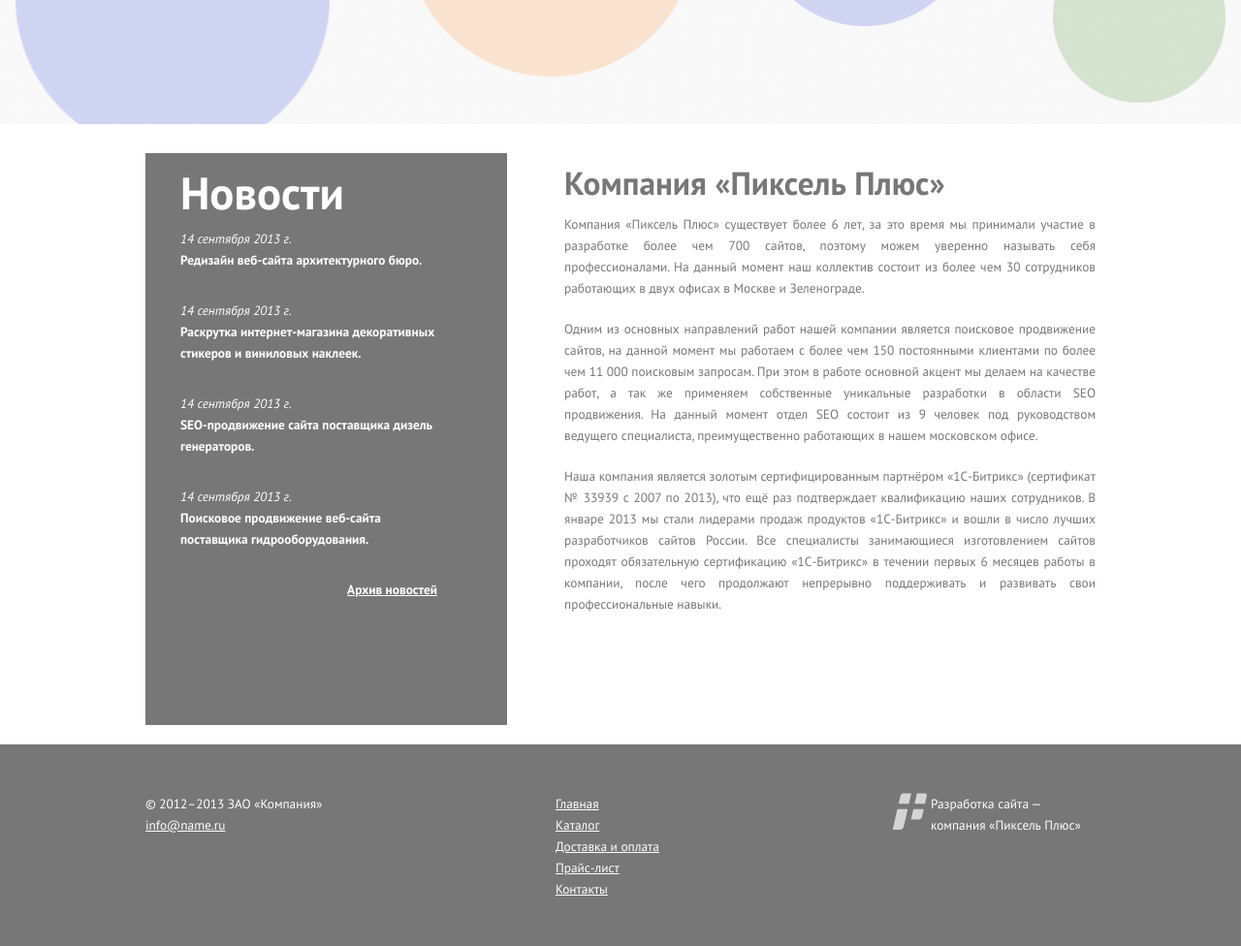
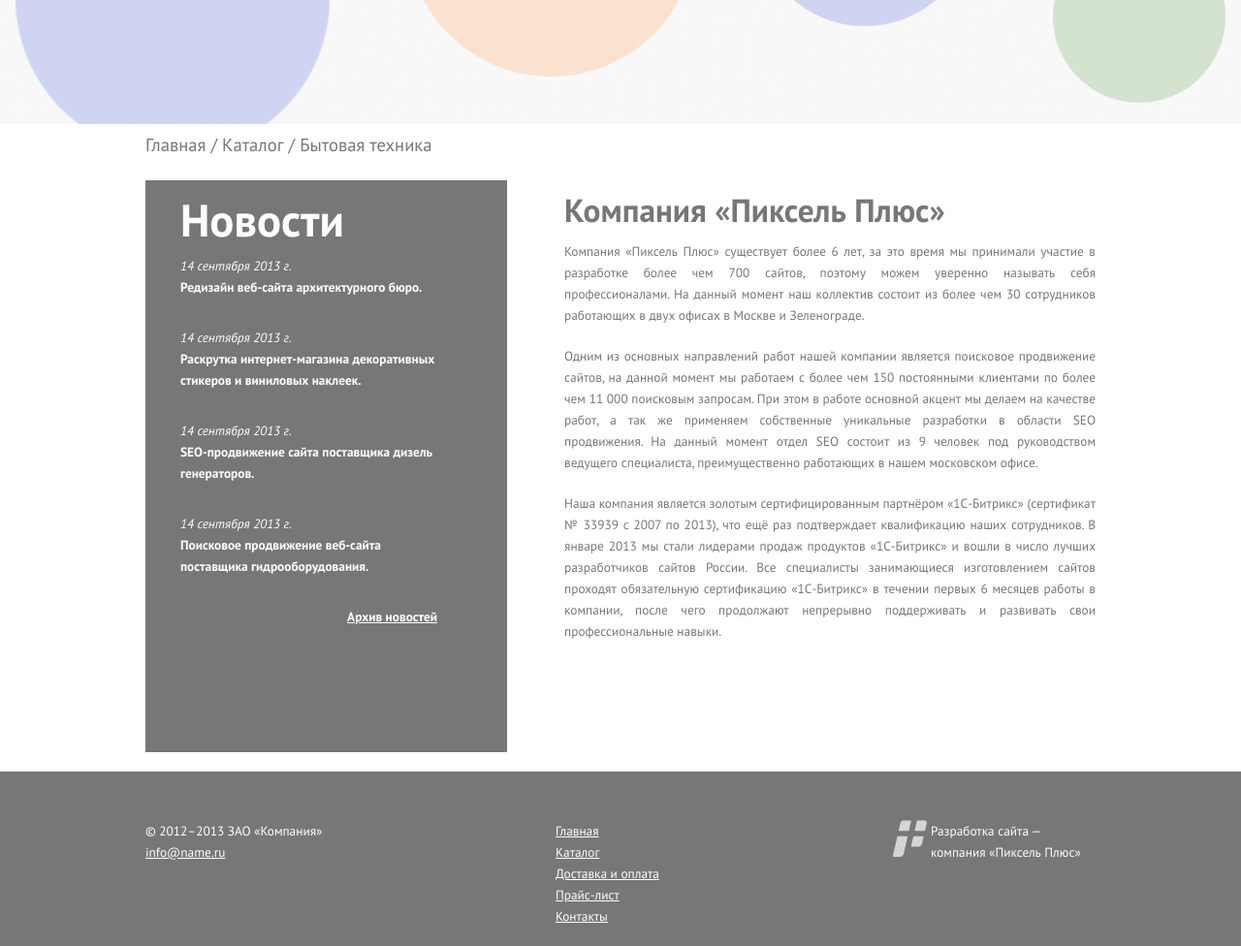
Before and after one commit to NotifyOne/test_HTML_CSS_3, a website: page index.html in a window 1280 px wide. Shown: the part 640-1616 px from the top of the page at 97% size. Drawn offline with Linux system fonts and the light colour scheme.

Commit message:
Change padding for blocks; Add breadcrumbs

```diff
--- a/index.html
+++ b/index.html
@@ -36,6 +36,9 @@
     </menu>
     <div class="slider">
         <img src="img/slider.png" alt="Slider" width="1248px" height="462px">
+    </div>
+    <div class="breadcrumbs">
+        Главная /  Каталог  /   Бытовая техника
     </div>
     <content class="content">
         <nav class="content-nav">
--- /dev/null
+++ b/scss/block/_breadcrumbs.scss
@@ -0,0 +1,5 @@
+.breadcrumbs {
+    color: $main_color;
+    @include WTOC();
+    margin-top: 10px;
+}
--- a/scss/block/_content.scss
+++ b/scss/block/_content.scss
@@ -1,7 +1,8 @@
 .content {
     display: flex;
     @include WTOC();
-    padding-top: 30px;
+    padding-top: 26px;
+    margin-bottom: auto;
     &-nav {
         background-color: $main_color;
         display: block;
--- a/scss/block/_menu.scss
+++ b/scss/block/_menu.scss
@@ -1,6 +1,7 @@
 .menu {
     background-color: $main_color;
     margin: 0;
+    margin-bottom: auto;
     padding: 0 $idents;
     font-size: 25pt;
     &-links {
--- a/scss/main.scss
+++ b/scss/main.scss
@@ -5,5 +5,6 @@
 @import "block/header";
 @import "block/menu";
 @import "block/slider";
+@import "block/breadcrumbs";
 @import "block/content";
 @import "block/footer";
```
Also changed, not shown: css/main.css.
